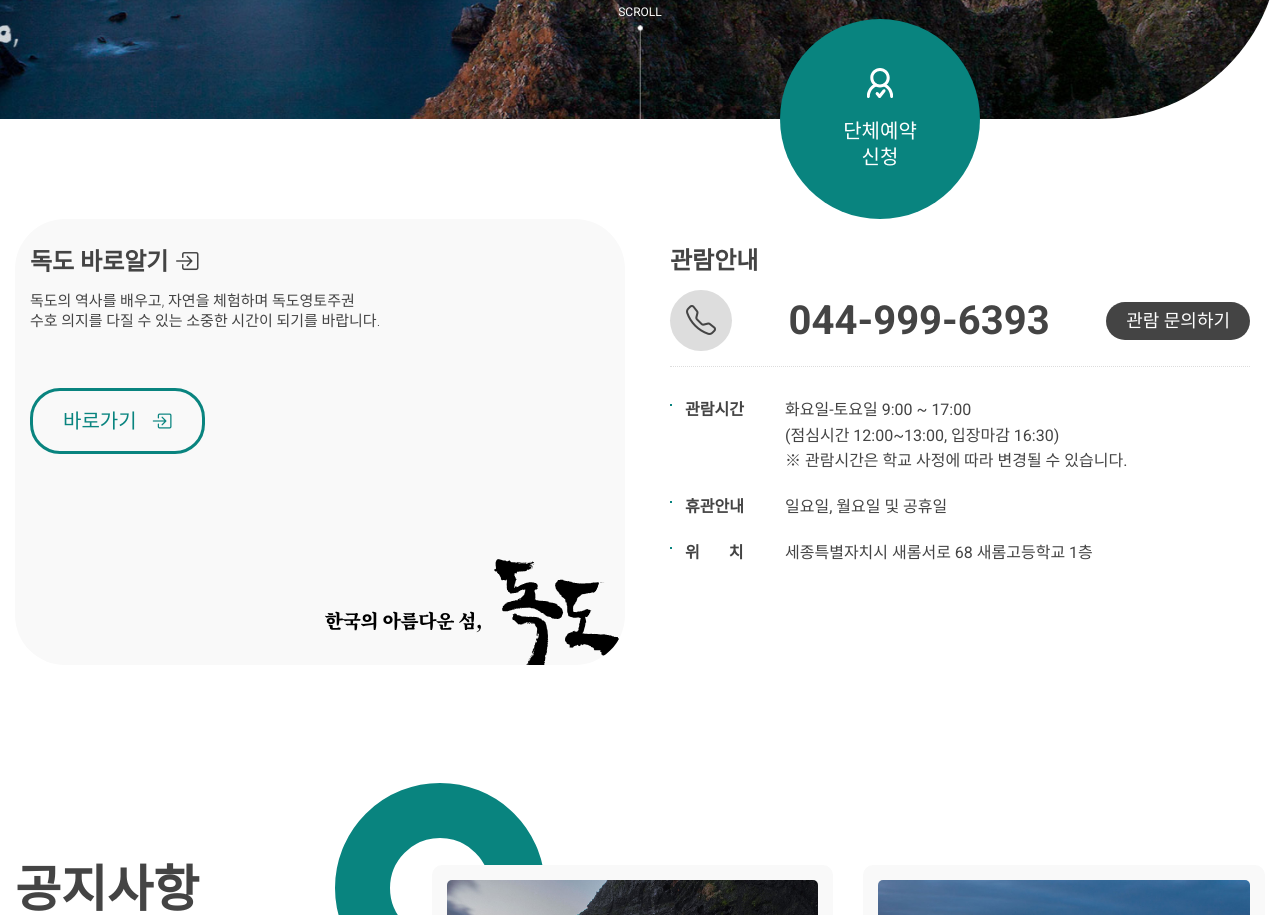
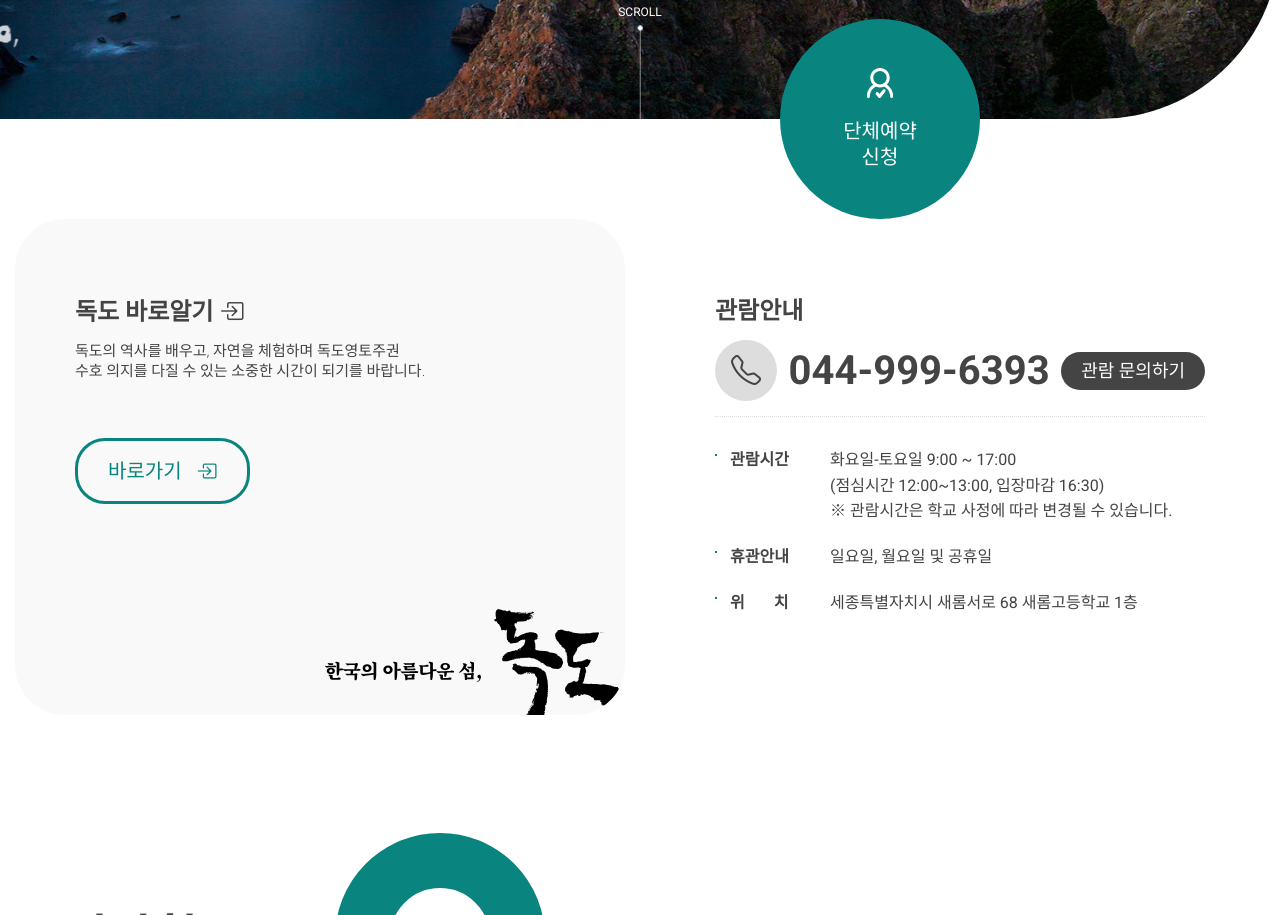
Before and after one commit to abluehope/responsive_web_dokdo, a plain HTML site: page index.html in a window 1280 px wide. Shown: the part 681-1596 px from the top of the page. Drawn offline with nearby package versions, Linux system fonts and the light colour scheme.

Commit message:
Add files via upload

```diff
--- a/css/style.css
+++ b/css/style.css
@@ -469,7 +469,7 @@
 }
 
 .main_content .content > * {
-  padding: 30rem 15rem 80rem;
+  padding: 80rem 60rem;
 }
 
 .main_content .content .left {
```
